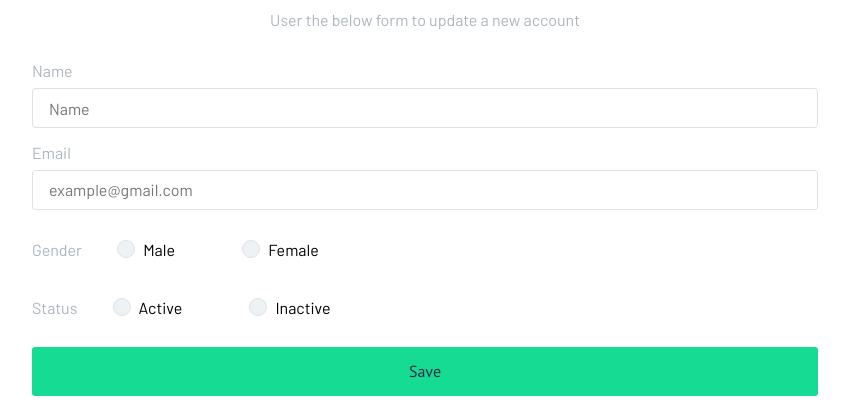
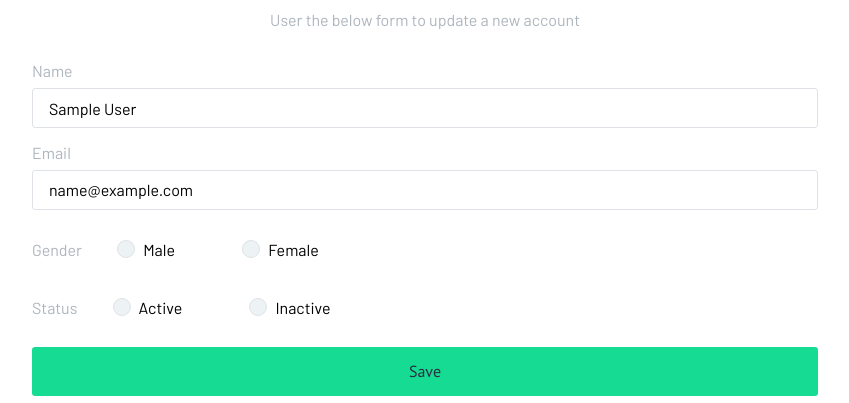
Before and after one commit to BBlack-Hun/nodeBoard, a Node server app: page /update_user?id=600000000000000000000001 in a window 1280 px wide. Shown: the part 254-657 px from the top of the page, without its empty margins (215-1064 px from the left). Run offline with Node 20, Linux system fonts and the light colour scheme; tables that the repository leaves empty hold one stand-in row (values such as "Sample post"); some libraries are stand-ins or nearby versions.

Commit message:
Update User

```diff
--- a/assets/js/index.js
+++ b/assets/js/index.js
@@ -1,3 +1,24 @@
-$('#add_user').submit((event) => {
+$('#add_user').submit(function (event) {
   alert('Data Inserted Successfully!');
 });
+
+$('#update_user').submit(function (event) {
+  event.preventDefault();
+
+  var unindexed_array = $(this).serializeArray();
+  var data = {};
+  $.map(unindexed_array, function (n, i) {
+    data[n['name']] = n['value'];
+  });
+  console.log(data);
+
+  var request = {
+    url: `http://localhost:3000/api/users/${data.id}`,
+    method: 'PUT',
+    data: data,
+  };
+
+  $.ajax(request).done((response) => {
+    alert('Data Updated Successfully!');
+  });
+});
--- a/server/services/render.js
+++ b/server/services/render.js
@@ -17,5 +17,14 @@ exports.add_user = (req, res) => {
 };
 
 exports.update_user = (req, res) => {
-  res.render('update_user');
+  axios
+    .get('http://localhost:3000/api/users', {
+      params: { id: req.query.id },
+    })
+    .then((userdata) => {
+      res.render('update_user', { user: userdata.data });
+    })
+    .catch((err) => {
+      res.send(err);
+    });
 };
--- a/views/include/_show.ejs
+++ b/views/include/_show.ejs
@@ -6,7 +6,7 @@
     <td><%=users[i].gender%></td>
     <td><%=users[i].status%></td>
     <td>
-        <a href="/update_user" class="btn border-shadow update">
+        <a href="/update_user?id=<%=users[i]._id%>" class="btn border-shadow update">
             <apan class="text-gradient"><i class="fas fa-pencil-alt"></i></apan>
         </a>
         <a class="btn border-shadow delete">
--- a/views/update_user.ejs
+++ b/views/update_user.ejs
@@ -15,25 +15,25 @@
         </div>
 
         <!-- form handling -->
-<form methods="POST" id="update_user">
+        <form method="POST" id="update_user">
             <div class="new_user">
                 <div class="form-group">
                     <label for="name" class="text-light">Name</label>
-            <input type="hidden" name="id" value="">
-            <input type="text" name="name" value="" placeholder="Name">
+                    <input type="hidden" name="id" value="<%=user._id%>">
+                    <input type="text" name="name" value="<%=user.name%>" placeholder="Name">
                 </div>
                 <div class="form-group">
                     <label for="email" class="text-light">Email</label>
-            <input type="text" name="email" value="" placeholder="example@gmail.com">
+                    <input type="text" name="email" value="<%=user.email%>" placeholder="example@gmail.com">
                 </div>
                 <div class="form-group">
                     <label for="gender" class="text-light">Gender</label>
                     <div class="radio inline">
-                <input type="radio" id="radio-2" name="gender" value="Male">
+                        <input type="radio" id="radio-2" name="gender" value="Male" <%=user.gender == 'Male' ? 'checked' :''%>>
                         <label for="radio-2" class="radio-label">Male</label>
                     </div>
                     <div class="radio inline">
-                <input type="radio" id="radio-3" name="gender" value="Female">
+                        <input type="radio" id="radio-3" name="gender" value="Female" <%=user.gender == 'Female' ? 'checked' :''%>>
                         <label for="radio-3" class="radio-label">Female</label>
                     </div>
                 </div>
@@ -41,11 +41,11 @@
                 <div class="form-group">
                     <label for="status" class="text-light">Status</label>
                     <div class="radio inline">
-                <input type="radio" id="radio-4" name="status" value="Active">
+                        <input type="radio" id="radio-4" name="status" value="Active" <%=user.status == 'Active' ? 'checked' :''%>>
                         <label for="radio-4" class="radio-label">Active</label>
                     </div>
                     <div class="radio inline">
-                <input type="radio" id="radio-5" name="status" value="Inactive">
+                        <input type="radio" id="radio-5" name="status" value="Inactive" <%=user.status == 'Inactive' ? 'checked' :''%>>
                         <label for="radio-5" class="radio-label">Inactive</label>
                     </div>
 
@@ -61,7 +61,6 @@
 
 <!-- /Main Site -->
 
-
 <!-- include footer -->
 <%- include('include/_footer') %>
 <!-- /include footer -->
```
Lines whose indentation alone changed are shown as unchanged.
